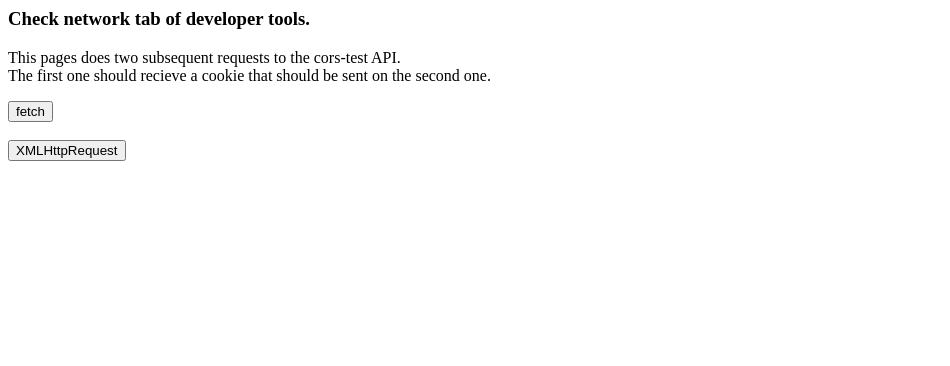
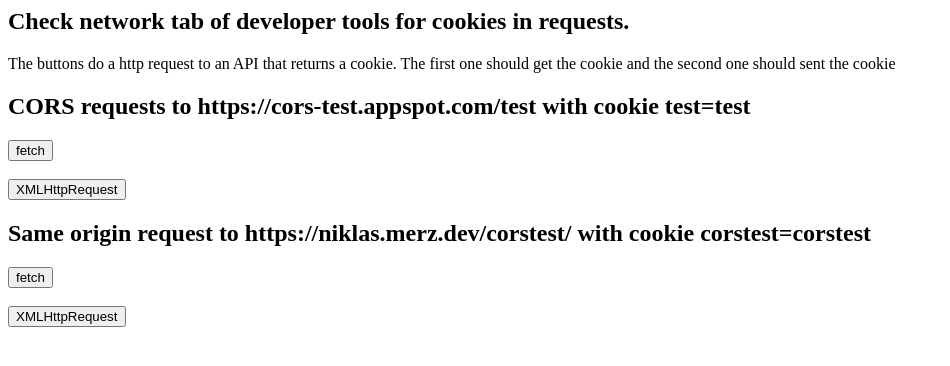
Before and after one commit to NiklasMerz/corstest, a plain HTML site: page index.html in a window 1280 px wide. Shown: the whole page, without its empty margins (0-950 px from the left). Drawn offline with Linux system fonts and the light colour scheme.

Commit message:
Add same origin tests

```diff
--- a/index.html
+++ b/index.html
@@ -4,28 +4,32 @@
 
 <body>
 
-    <h3>Check network tab of developer tools.</h3>
-    <p>This pages does two subsequent requests to the cors-test API. <br/>
-    The first one should recieve a cookie that should be sent on the second one.</p>
+    <h2>Check network tab of developer tools for cookies in requests.</h2>
+    <p>The buttons do a http request to an API that returns a cookie.
+        The first one should get the cookie and the second one should sent the cookie</p>
 
-    <button id="fetch" onclick="fetchBtn()">fetch</button>
+    <h2>CORS requests to https://cors-test.appspot.com/test with cookie test=test</h2>
+    <button id="fetch" onclick="fetchBtn('https://cors-test.appspot.com/test')">fetch</button>
+    <br/><br/>
+    <button id="xhr" onclick="xhrBtn('https://cors-test.appspot.com/test')">XMLHttpRequest</button>
 
-    <br/><br/>
-
-    <button id="xhr" onclick="xhrBtn()">XMLHttpRequest</button>
+    <h2>Same origin request to https://niklas.merz.dev/corstest/ with cookie corstest=corstest</h2>
+    <button id="fetch" onclick="fetchBtn('https://niklas.merz.dev/corstest/')">fetch</button>
+    <br /><br />
+    <button id="xhr" onclick="xhrBtn('https://niklas.merz.dev/corstest/')">XMLHttpRequest</button>
 
 </body>
 
 <script>
 
-    function fetchBtn() {
-        fetch("https://cors-test.appspot.com/test", {credentials: "include", method: "GET", mode: "cors"})
+    function fetchBtn(url) {
+        fetch(url, {credentials: "include", method: "GET", mode: "cors"})
         .then((res) => console.log("Check network tab for cookies in requests", res));
     }
 
-    function xhrBtn() {
+    function xhrBtn(url) {
         var xhr = new XMLHttpRequest();
-        xhr.open('GET', 'https://cors-test.appspot.com/test', true);
+        xhr.open('GET', url, true);
         xhr.withCredentials = true;
         xhr.send(null);
     }
```
